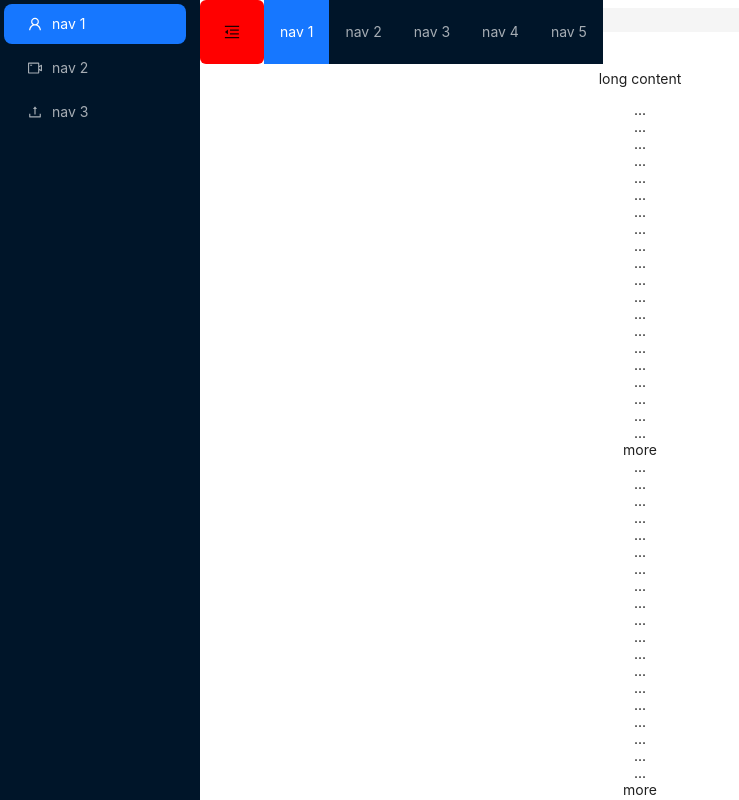
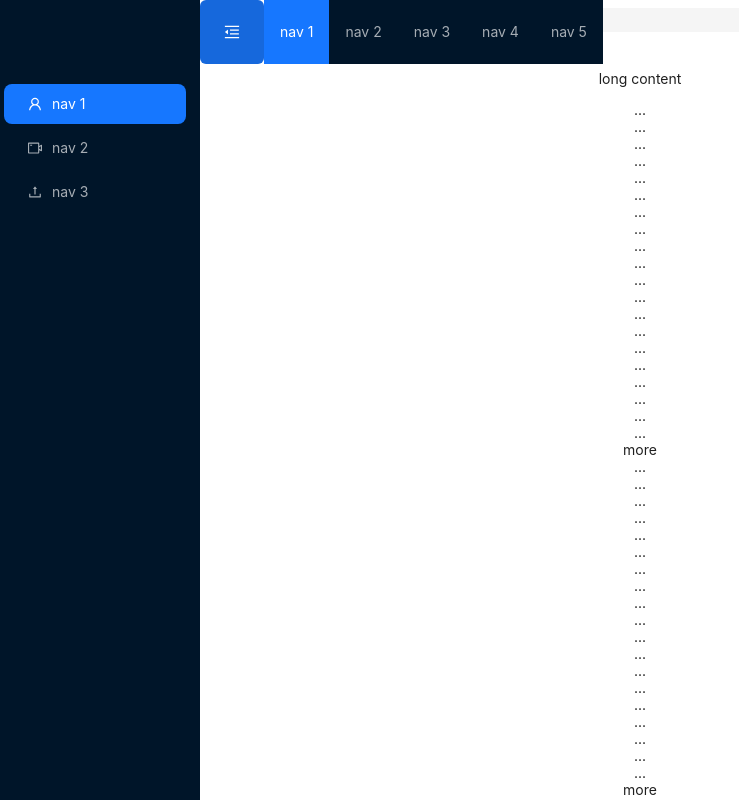
Before and after one commit to nabidana/CRM_React, a React (Create React App) app in the folder mycrm/: page / in a window 1280 px wide. Shown: the top 800 px of the page, without its empty margins (0-739 px from the left). Built offline with nearby package versions, Linux system fonts and the light colour scheme.

Commit message:
update
헤더바 조금 변경

```diff
--- a/mycrm/package.json
+++ b/mycrm/package.json
@@ -3,6 +3,7 @@
   "version": "0.1.0",
   "private": true,
   "dependencies": {
+    "@ant-design/colors": "^8.0.0",
     "@ant-design/icons": "^5.6.1",
     "@ant-design/v5-patch-for-react-19": "^1.0.3",
     "@testing-library/dom": "^10.4.0",
--- a/mycrm/src/components/CustomHeader.tsx
+++ b/mycrm/src/components/CustomHeader.tsx
@@ -4,6 +4,7 @@ import {
     MenuFoldOutlined
 } from '@ant-design/icons';
 import { Button, Menu } from "antd";
+import { blue, blueDark, cyanDark, volcanoDark, presetDarkPalettes } from "@ant-design/colors";
 
 const headerItem = Array.from({ length : 5}).map((_, index) => ({
     key : index + 1,
@@ -19,7 +20,8 @@ const CustomHeader : React.FC<{collapsed:boolean, setCollapsed:Function}> = (pro
                 icon={ props.collapsed ? <MenuUnfoldOutlined /> : <MenuFoldOutlined />}
                 onClick={() => props.setCollapsed(!props.collapsed)}
                 style={{
-                    backgroundColor : 'red',
+                    backgroundColor : blueDark.primary,
+                    color : 'white',
                     fontSize: '16px',
                     width: 64,
                     height: 64
--- a/mycrm/src/components/CustomSideBar.tsx
+++ b/mycrm/src/components/CustomSideBar.tsx
@@ -18,6 +18,7 @@ const CustomSideBar : React.FC = () => {
         <>
         <div className="demo-logo-vertical" />
         <Menu theme="dark"
+            style={menuStyle}
             mode="inline"
             defaultSelectedKeys={['1']}
             items={siderItem}
@@ -27,3 +28,7 @@ const CustomSideBar : React.FC = () => {
 }
 
 export default CustomSideBar;
+
+const menuStyle: React.CSSProperties = {
+    marginTop : 80,
+}
--- a/mycrm/src/routes/layouts/DefaultLayout.tsx
+++ b/mycrm/src/routes/layouts/DefaultLayout.tsx
@@ -4,7 +4,6 @@ import CustomHeader from "../../components/CustomHeader";
 import CustomSideBar from "../../components/CustomSideBar";
 import CustomFooter from "../../components/CustomFooter";
 import { Outlet, ScrollRestoration } from "react-router-dom";
-
 const { Header, Footer, Sider, Content} = Layout;
 const DefaultLayout : React.FC = () => {
     const {
```
Also changed, not shown: 1 other file (tests, documents, lock files or other folders).
